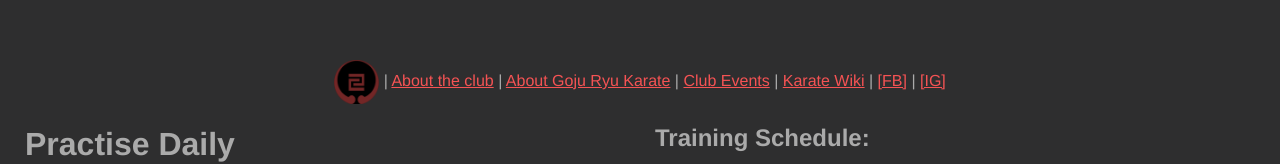
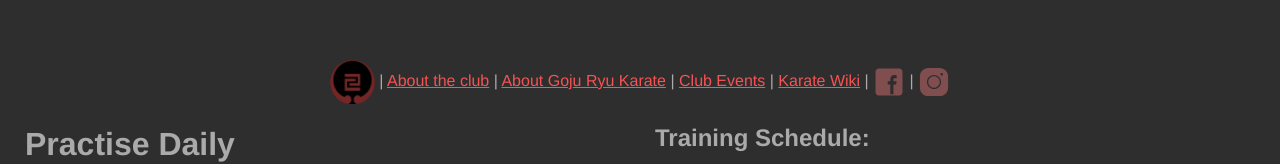
Before and after one commit to matt-auckland/uoa-karate, a Vue app: page / in a window 1280 px wide. Shown: the top 164 px of the page. Built offline with nearby package versions, Linux system fonts and the light colour scheme.

Commit message:
added fb and insta images to header

```diff
--- a/src/components/Header.vue
+++ b/src/components/Header.vue
@@ -6,8 +6,8 @@
       <router-link to="/goju-ryu">About&nbsp;Goju&nbsp;Ryu&nbsp;Karate</router-link> |
       <router-link to="/events">Club&nbsp;Events</router-link> |
       <a href="http://uoa-karate.club/wiki" target="_blank" rel="noopener noreferrer">Karate&nbsp;Wiki</a> |
-      <a href="https://www.facebook.com/UoAKarate/" target="_blank" rel="noopener noreferrer">[FB]</a> |
-      <a href="https://www.instagram.com/uoa_karate/" target="_blank" rel="noopener noreferrer">[IG]</a>
+      <a href="https://www.facebook.com/UoAKarate/" target="_blank" rel="noopener noreferrer"><img src="/facebook.svg" alt="[FB]" class="social"></a> |
+      <a href="https://www.instagram.com/uoa_karate/" target="_blank" rel="noopener noreferrer"><img src="/instagram.svg" alt="[IG]" class="social"></a>
     </div>
   </div>
 </template>
@@ -53,6 +53,14 @@ img {
   transition: all 200ms ease-out;
 }
 
+.social {
+  width: 32px;
+}
+
+.social:hover {
+  width: 36px;
+}
+
 img:hover {
   filter: saturate(100%);
 }
```
Also changed, not shown: public/facebook.svg (added), public/instagram.svg (added).
